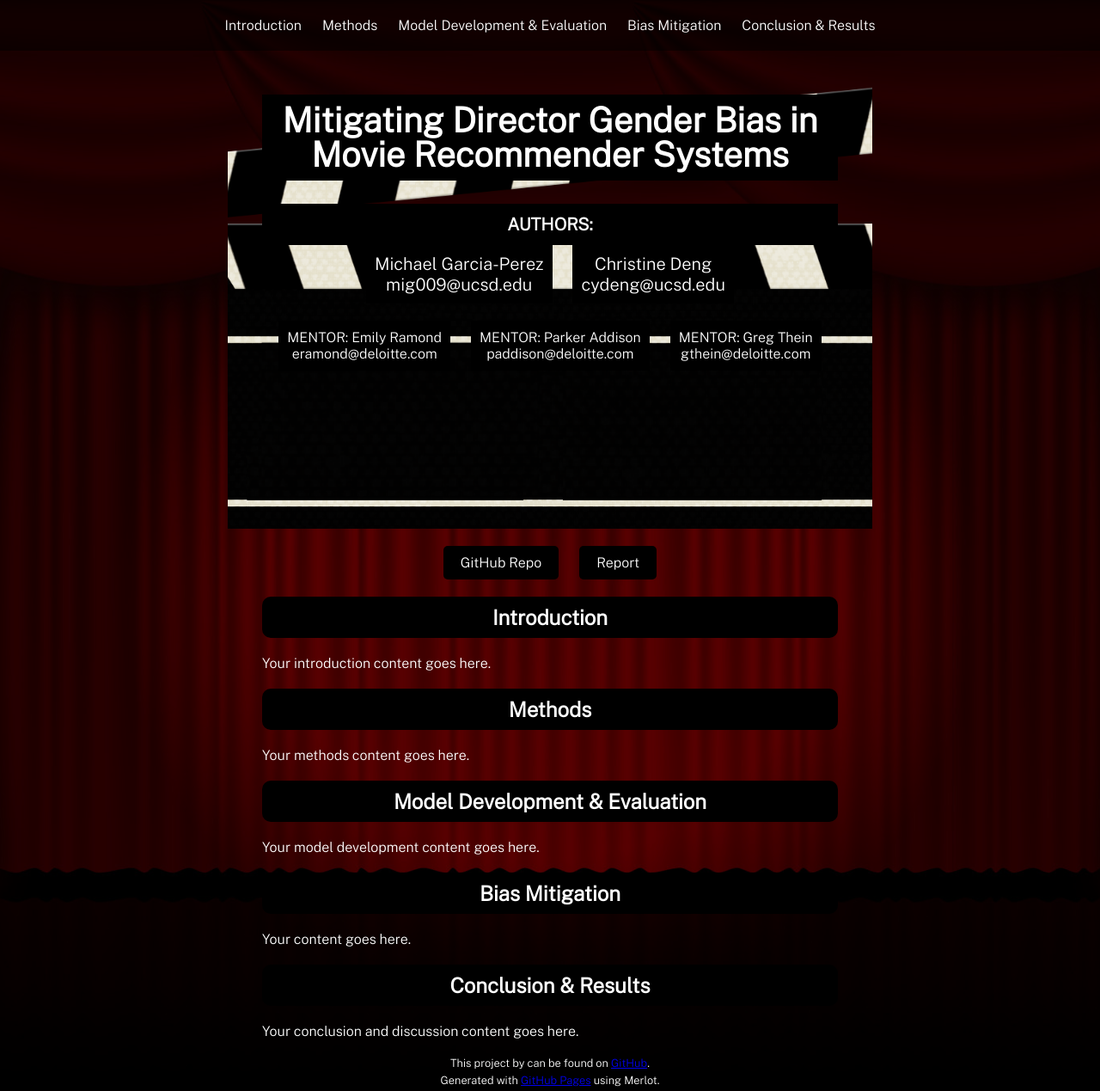
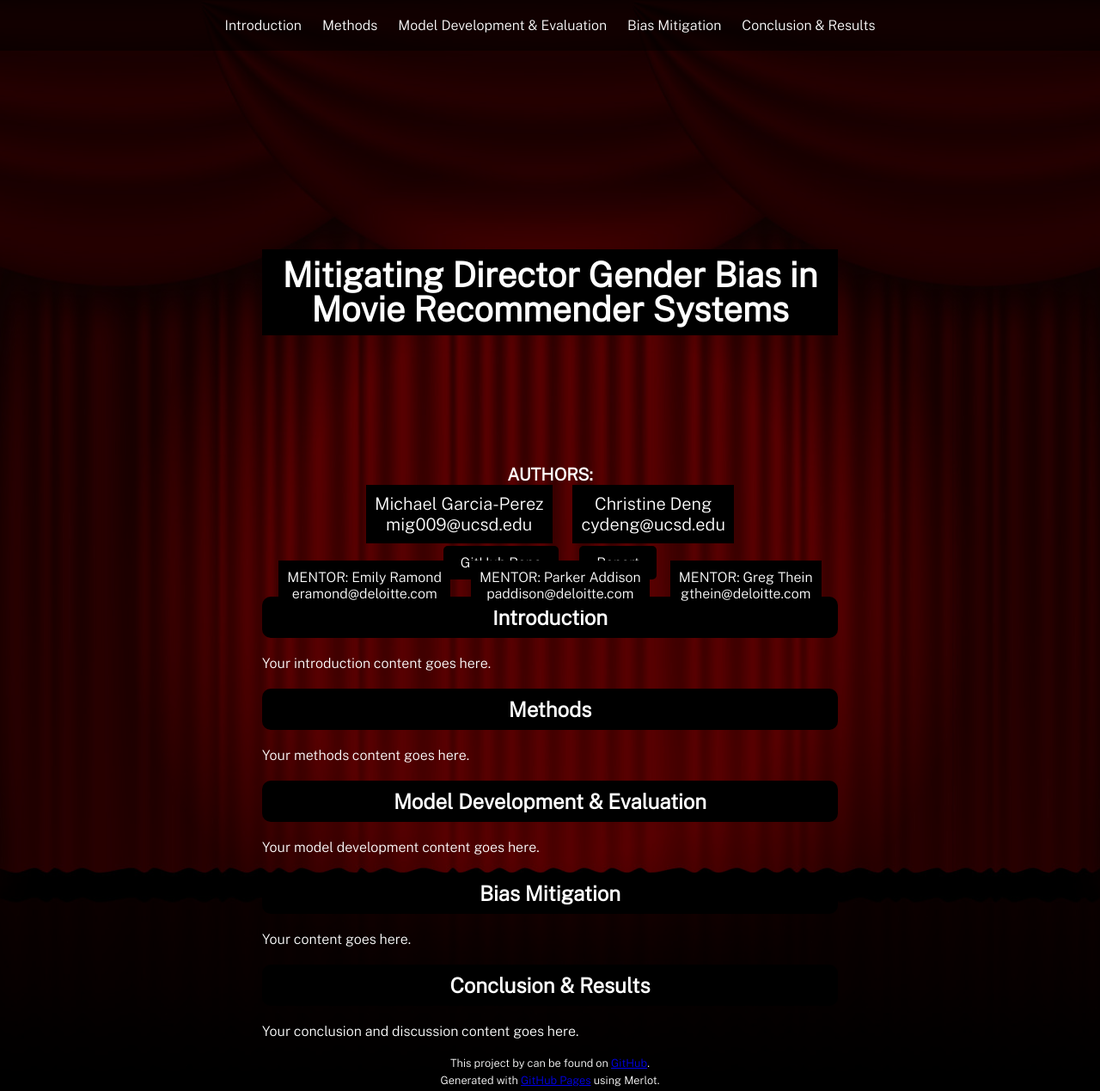
Before and after one commit to michael-garciaperez/DSC180A-Methodology-5, a Jekyll site: the page built from index.md, in a window 1280 px wide and 1269 px high. Shown: the whole window at 86% size. Built offline with Jekyll 4.4.1, drawn with Linux system fonts in a browser that asks for light colours.

Commit message:
Update style.scss

```diff
--- a/assets/css/style.scss
+++ b/assets/css/style.scss
@@ -24,11 +24,18 @@
   margin: 70px auto 0;
   max-width: 670px;
   padding: 20px 40px 25px;
-  background-image: url('../images/clap_board.png');
-  background-size: 150% auto;
-  background-repeat: no-repeat;
-  background-position: center top;
   height: 500px;
+}
+
+.clapboard-image {
+  position: absolute;
+  top: 0;
+  left: 50%;
+  transform: translateX(-50%);
+  width: 100%;
+  max-width: 670px;
+  height: auto;
+  z-index: -1;
 }
 
 header h1 {
@@ -40,33 +47,12 @@
   line-height: 1;
   background-color: black;
   padding: 10px 20px;
-  margin-top: 20px;
-}
-
-header h2 {
-  font-size: 0.8em;
-  font-weight: 800;
-  font-style: normal;
-  color: white;
-  text-align: center;
-  line-height: 1;
-  padding: 14px 0;
-  background-color: black;
-}
-
-header h2 span {
-  font-weight: bold;
-  font-size: 1.3em;
-  margin-bottom: 20px;
-}
-
-header h2 span:last-child {
-  margin-top: 40px;
+  margin-top: 200px; /* Adjust the margin-top value to move the title down */
 }
 
 .author-mentor-container {
   text-align: center;
-  margin-top: 10px;
+  margin-top: 150px; /* Adjust the margin-top value to move the author-mentor-container down */
 }
 
 .author-mentor-container p {
```
